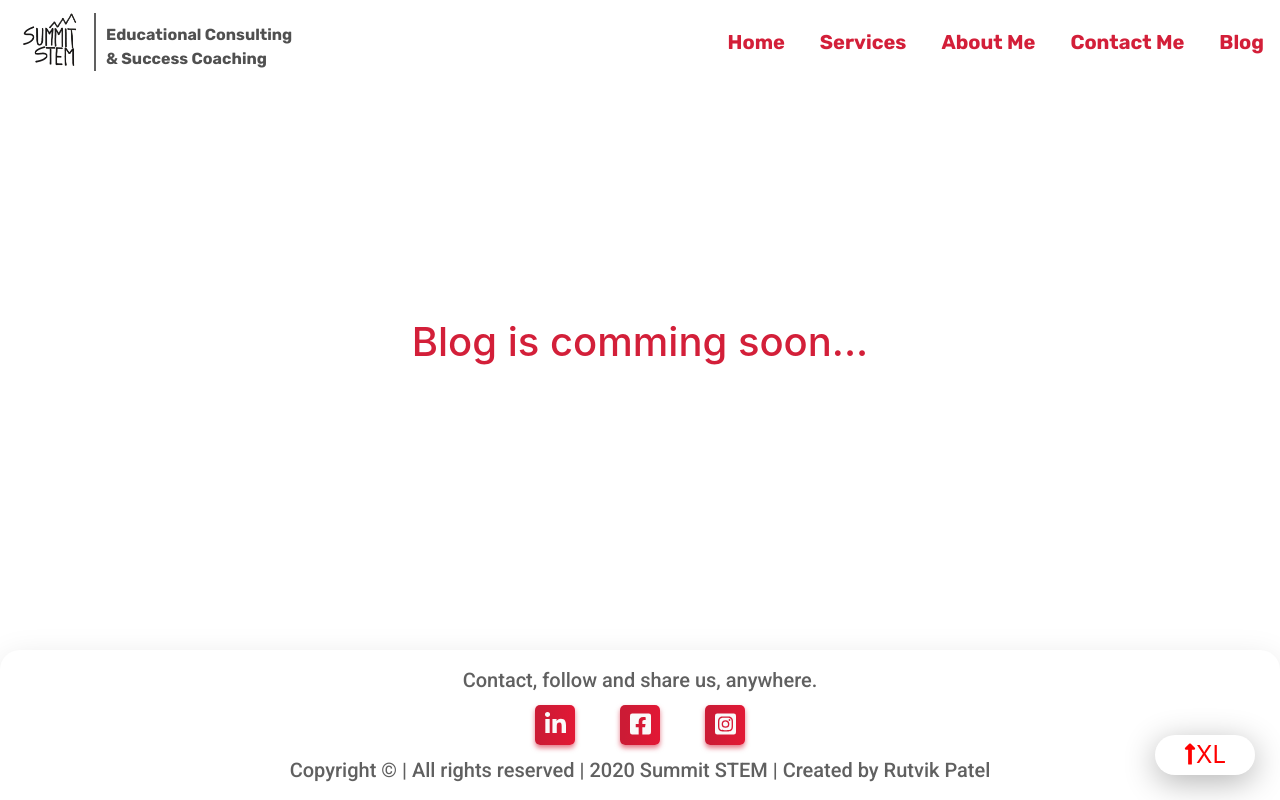
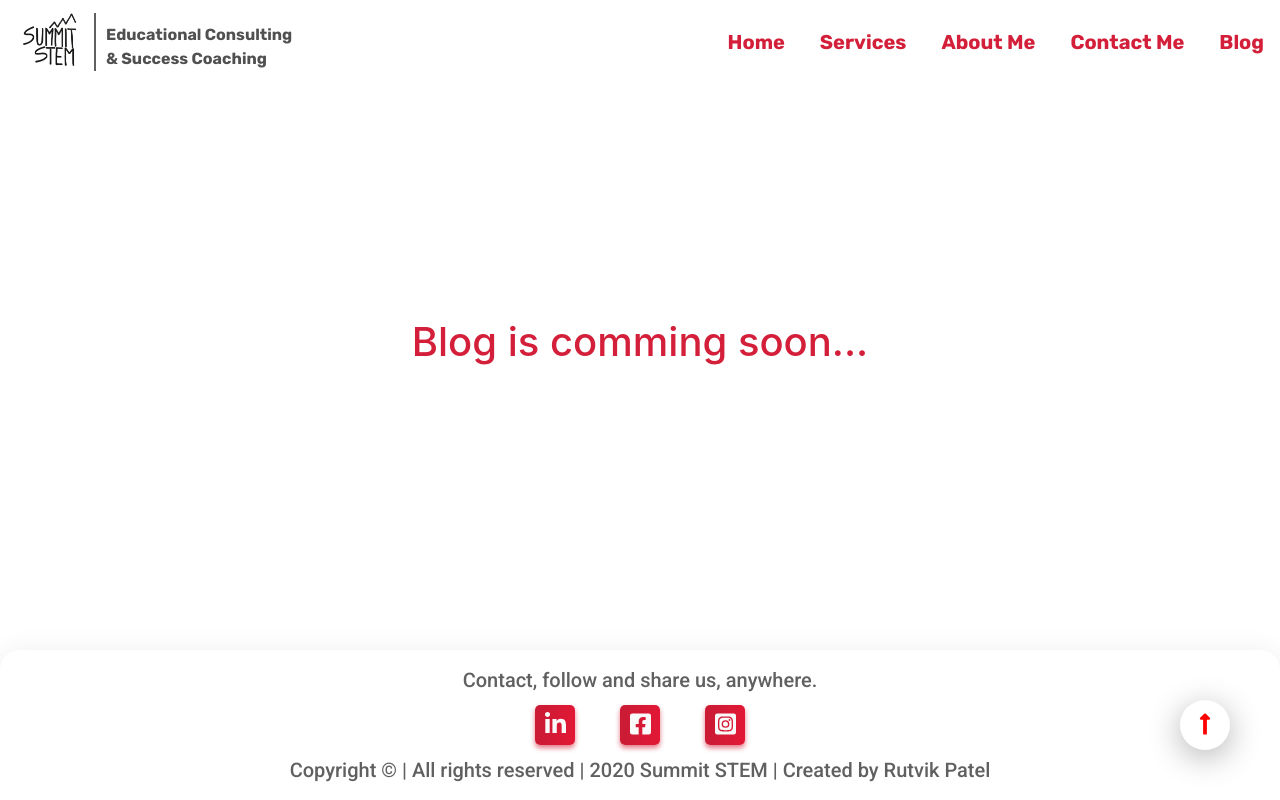
Before and after one commit to rut503/SummitStemGatsbyWebsite, a Gatsby site: page /blog in a window 1280 px wide. Built offline with nearby package versions, Linux system fonts and the light colour scheme; Gatsby itself is replaced by a stand-in of ours.

Commit message:
added layout.js back to make sure website is feature proof for upcoming blog system

```diff
--- a/src/components/moveToTopBtn.module.scss
+++ b/src/components/moveToTopBtn.module.scss
@@ -8,15 +8,15 @@
 	width: 40px;
 	height: 40px;
 
-	// display: none;
+	display: none;
 
-	// @include s-and-up{
-	// 	display: initial;
-	// 	bottom: 50px;
-	// 	right: 50px;
-	// 	width: 50px;
-	// 	height: 50px;
-	// }
+	@include s-and-up{
+		display: initial;
+		bottom: 50px;
+		right: 50px;
+		width: 50px;
+		height: 50px;
+	}
 
 	border: none;
 	border-radius: 100px;
@@ -26,12 +26,12 @@
 	font-size: 24px;
 	box-shadow: 0px 7px 32px rgba(0, 0, 0, 0.3);
 
-	width: 100px;
-	&::after{ content: "XXS"; }
-	@include xs-and-up { &::after{ content: "XS"; } }
-	@include s-and-up { &::after{ content: "S"; } }
-	@include m-and-up { &::after{ content: "M"; } }
-	@include l-and-up { &::after{ content: "L"; } }
-	@include xl-and-up { &::after{ content: "XL"; } }
-	@include xxl-and-up { &::after{ content: "XXL"; } }
+	// width: 100px;
+	// &::after{ content: "XXS"; }
+	// @include xs-and-up { &::after{ content: "XS"; } }
+	// @include s-and-up { &::after{ content: "S"; } }
+	// @include m-and-up { &::after{ content: "M"; } }
+	// @include l-and-up { &::after{ content: "L"; } }
+	// @include xl-and-up { &::after{ content: "XL"; } }
+	// @include xxl-and-up { &::after{ content: "XXL"; } }
 }
--- /dev/null
+++ b/src/layout/layout.js
@@ -0,0 +1,20 @@
+import React from "react"
+
+import NavBar from "../components/navbar"
+import Footer from "../components/footer"
+import MoveToTopBtn from "../components/moveToTopBtn"
+
+const Layout = (props) => {
+	return(
+		<div style={props.styles}>
+			<MoveToTopBtn moveTo="Top"/>
+			<NavBar />
+
+			{props.children}
+
+			<Footer />
+		</div>
+	)
+}
+
+export default Layout
--- a/src/pages/blog.js
+++ b/src/pages/blog.js
@@ -1,24 +1,12 @@
 import React from "react"
 
-import NavBar from "../components/navbar"
-import Footer from "../components/footer"
-import MoveToTopBtn from "../components/moveToTopBtn"
+import Layout from "../layout/layout"
 
 const BlogPage = () => {
 	return(
-		<div style={{
-			display: "flex",
-			flexDirection: "column",
-			height: "100vh"
-		}}>
-			<MoveToTopBtn moveTo="Blog"/>
-
-			<NavBar />
-
+		<Layout styles={{ display: "flex", flexDirection: "column", height: "100vh" }}>
 			<h1 id="Blog" style={{ color: "#D31F39", margin: "auto" }}>Blog is comming soon...</h1>
-
-			<Footer />
-		</div>
+		</Layout>
 	)
 }
 
```
Also changed, not shown: src/pages/index.js (+3 -11 lines).
